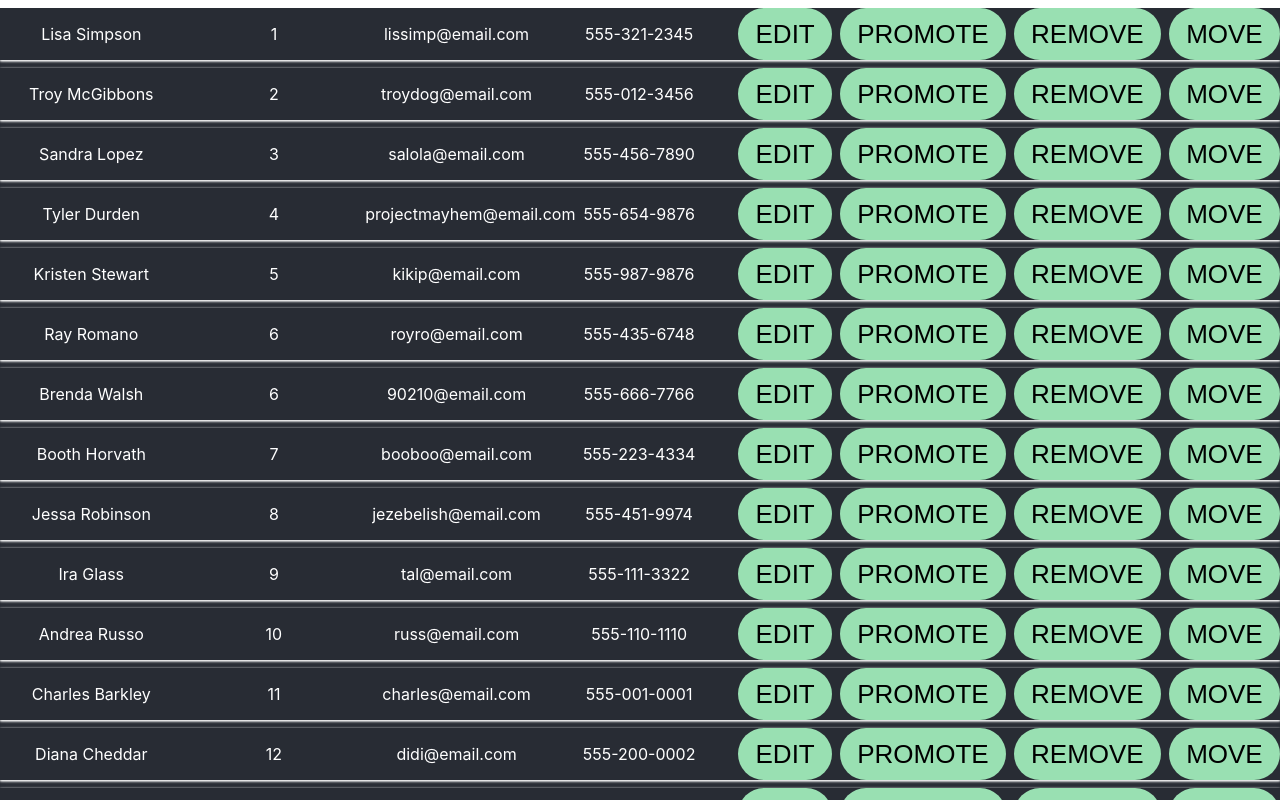
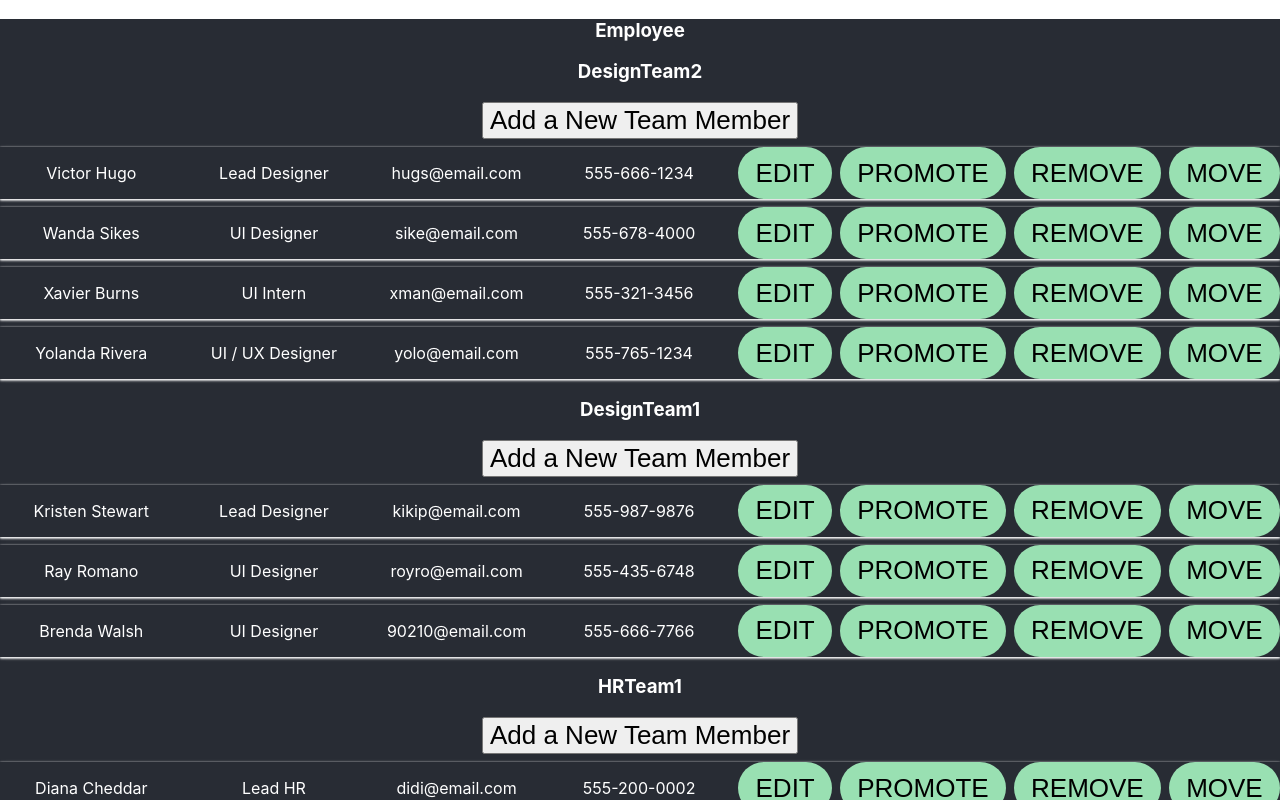
Before and after one commit to limatgans/react-erp, a React (Vite) app: page / in a window 1280 px wide. Shown: the top 800 px of the page. Built offline with nearby package versions, Linux system fonts and the light colour scheme.

Commit message:
[feat] Teams basic wireframe

```diff
--- a/src/App.jsx
+++ b/src/App.jsx
@@ -1,13 +1,45 @@
-import React, { useState } from "react";
+import React, { useEffect, useState } from "react";
 import logo from "./logo.svg";
 import "./App.css";
-import {employeeData} from "./data/data";
+import { employeeData, teams, position } from "./data/data";
 import EmployeeCardList from "./components/EmployeeCardList";
+import TeamsList from "./components/Team";
+
+import Header from "./components/Header";
 
 function App() {
-	return <div className="App">
-		<EmployeeCardList data={employeeData}/>
-	</div>;
+	const [displayData, setDisplayData] = useState([]);
+	const [teamData, setTeamData] = useState([]);
+
+	useEffect(() => {
+		const empPositionMapData = employeeData.map(emp => {
+			const posDetails = position.find(pos => pos.id === emp.position);
+			return {...emp, position: posDetails.name}
+		});
+		setDisplayData(empPositionMapData);
+
+		const teamDetails = teams.map((team) => {
+			const memData = team.members.map((member) => {
+				const memDetails = empPositionMapData.find((emp) => emp.id == member);
+				return memDetails;
+			});
+			return {...team, members: memData}
+		});
+		setTeamData(teamDetails);
+
+	}, []);
+	return (
+		<>
+			<div className="App">
+				<Header />
+				{teamData.map((team, index)=> {
+					return <TeamsList key={team.id} data={team} />
+				})}
+				{/* <EmployeeCardList data={displayData} /> */}
+			</div>
+			;
+		</>
+	);
 }
 
 export default App;
--- /dev/null
+++ b/src/components/Header.jsx
@@ -0,0 +1,11 @@
+import React from "react";
+
+function Header({ data }) {
+	return (
+		<>
+			<h3>Employee</h3>
+		</>
+	);
+}
+
+export default Header;
--- /dev/null
+++ b/src/components/Team.jsx
@@ -0,0 +1,24 @@
+import React from "react";
+import EmployeeCard from "./EmployeeCard";
+
+function TeamsList({ data }) {
+	const {name, members} = data;
+	return (
+		<>
+			<h3>{name}</h3>
+			<button>Add a New Team Member</button>
+			{members.map(employee => (
+				<EmployeeCard
+					key={employee.id}
+					id={employee.id}
+					name={employee.name}
+					position={employee.position}
+					email={employee.email}
+					phone={employee.phone}
+				/>
+			))}
+		</>
+	);
+}
+
+export default TeamsList;
--- a/src/data/data.js
+++ b/src/data/data.js
@@ -327,35 +327,41 @@ const position = [
 
 const teams = [
 	{
+		id: 1,
 		name: "DesignTeam2",
 		members: [24, 25, 26, 27],
 		reportsTo: 4
 	},
 	{
+		id: 2,
 		name: "DesignTeam1",
-		members: [24, 25, 26, 27],
+		members: [5, 6, 7],
 		reportsTo: 4
 	},
 	{
+		id:3,
 		name: "HRTeam1",
 		members: [13, 14, 15],
 		reportsTo: 2
 	},
 	{
+		id:4,
 		name: "HRTeam2",
 		members: [16, 17, 18, 28],
 		reportsTo: 2
 	},
 	{
+		id:5,
 		name: "DevTeam1",
 		members: [8, 9, 10, 11, 12],
 		reportsTo: 2
 	},
 	{
+		id: 6,
 		name: "DevTeam2",
 		members: [19, 20, 21, 22, 23],
 		reportsTo: 2
 	}
 ];
 
-export { employeeData };
+export { employeeData, teams, position };
```
